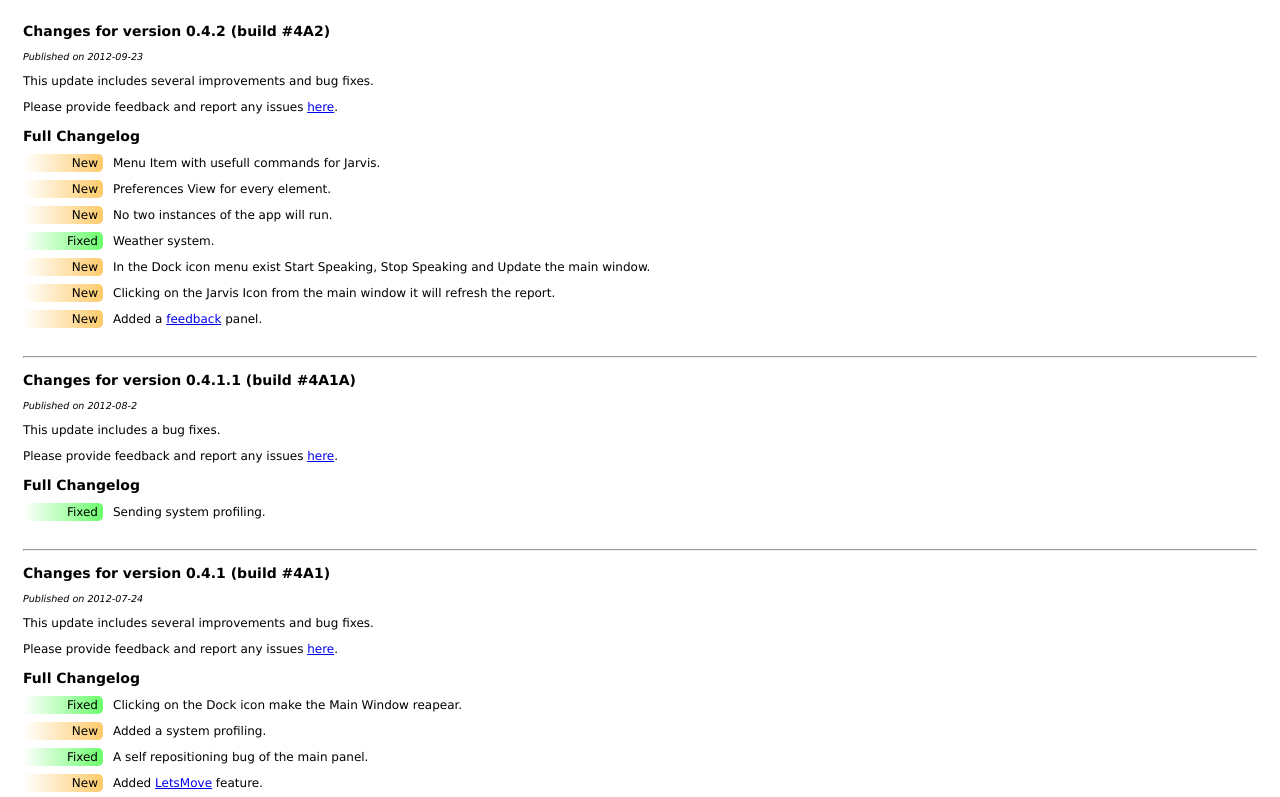
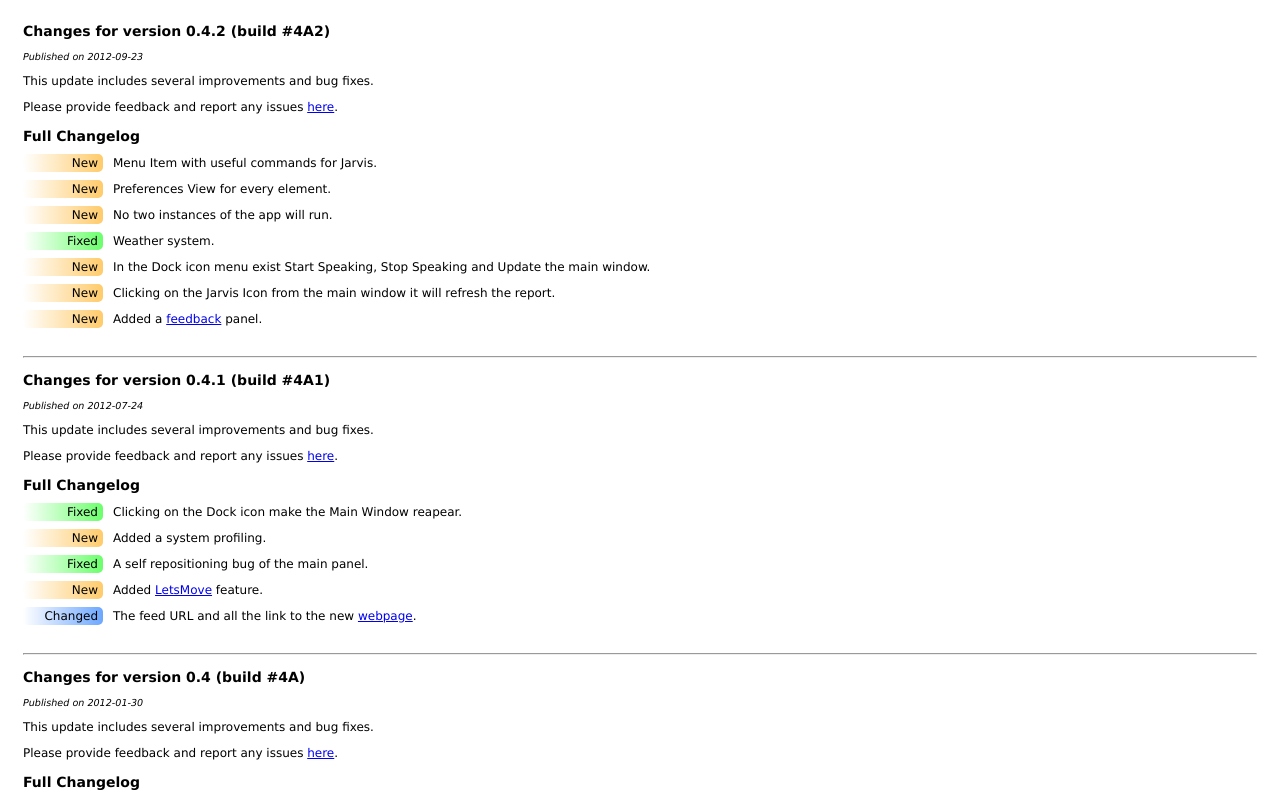
Before and after one commit to NightIdeasLab/Jarvis, a plain HTML site: page Jarvis/htdocs/ChangeLog.html in a window 1280 px wide. Shown: the top 797 px of the page. Drawn offline with Linux system fonts and the light colour scheme.

```diff
--- a/Jarvis/htdocs/ChangeLog.html
+++ b/Jarvis/htdocs/ChangeLog.html
@@ -89,24 +89,13 @@ p {
 	<p></p><p>This update includes several improvements and bug fixes.</p>
 	<p>Please provide feedback and report any issues <a href="https://github.com/NightIdeasLab/Jarvis/issues/new">here</a>.</p>
 	<h3>Full Changelog</h3>
-    <p><span class="new">New</span> Menu Item with usefull commands for Jarvis.</p>
+    <p><span class="new">New</span> Menu Item with useful commands for Jarvis.</p>
     <p><span class="new">New</span> Preferences View for every element.</p>
     <p><span class="new">New</span> No two instances of the app will run.</p>
 	<p><span class="fixed">Fixed</span> Weather system.</p>
    	<p><span class="new">New</span> In the Dock icon menu exist Start Speaking, Stop Speaking and Update the main window.</p>
    	<p><span class="new">New</span> Clicking on the Jarvis Icon from the main window it will refresh the report.</p>
    	<p><span class="new">New</span> Added a <a href="https://github.com/rentzsch/jrfeedbackprovider">feedback</a> panel.</p>
-	</br>
-
-	<hr>
-    <h3>Changes for version 0.4.1.1 (build #4A1A)</h3>
-
-	<p><span style="font-style:italic; font-size:80%">Published on 2012-08-2</span></p>
-
-	<p></p><p>This update includes a bug fixes.</p>
-	<p>Please provide feedback and report any issues <a href="https://github.com/NightIdeasLab/Jarvis/issues/new">here</a>.</p>
-	<h3>Full Changelog</h3>
-	<p><span class="fixed">Fixed</span> Sending system profiling.</p>
 	</br>
 
 	<hr>
```
Also changed, not shown: 11 other files.
